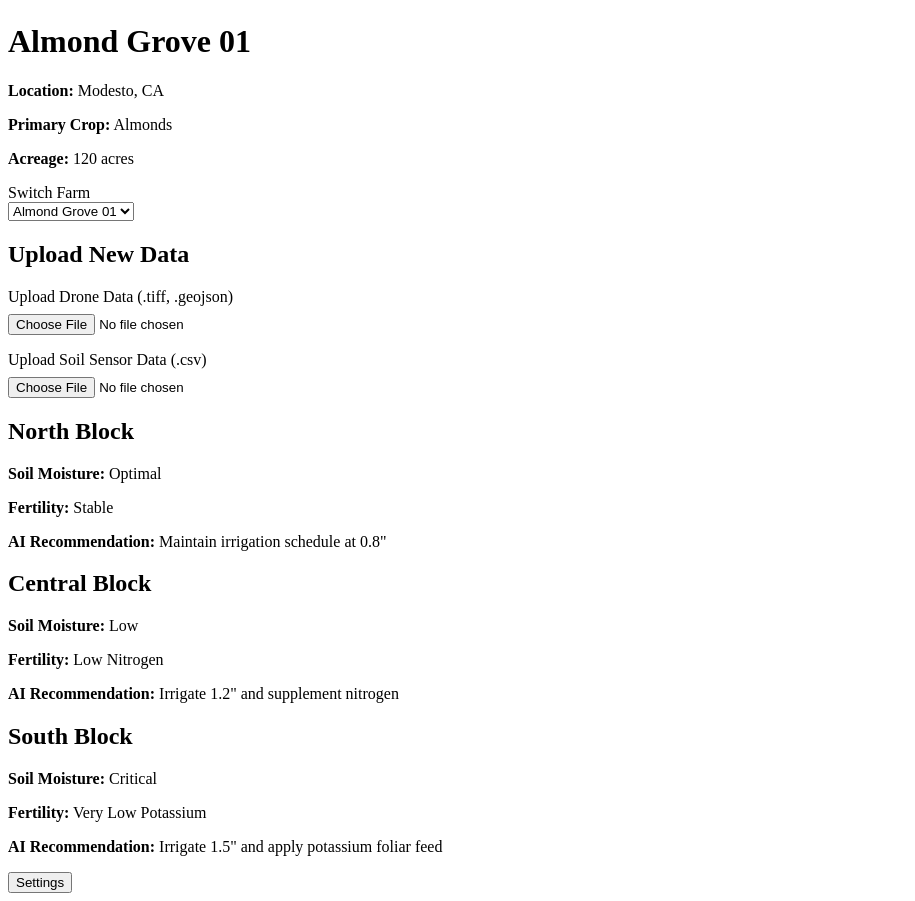
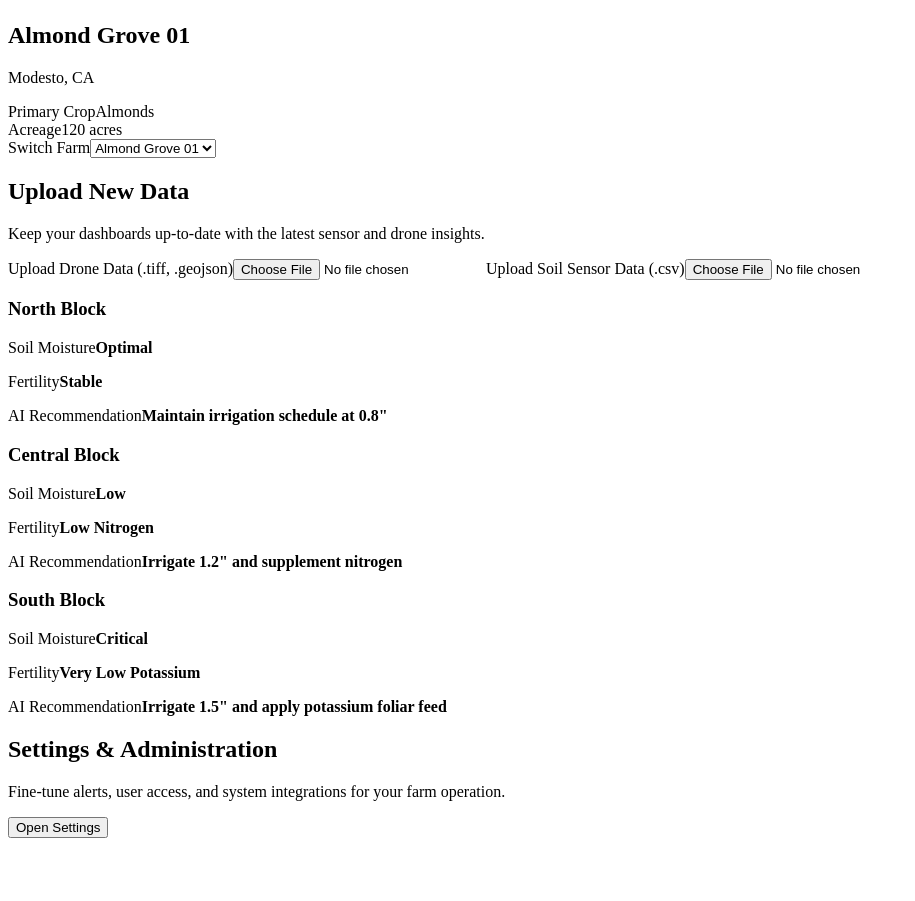
Before and after one commit to Brytonb16/HydraSense-2.0, a Next.js app: page /dashboard in a window 1280 px wide. Shown: the part 160-1061 px from the top of the page, without its empty margins (0-915 px from the left). After the commit the page ends 1006 px from the top, so only its background shows below. Built offline with nearby package versions, Linux system fonts and the light colour scheme.

Commit message:
Revamp dashboard layout styling

```diff
--- a/pages/dashboard.js
+++ b/pages/dashboard.js
@@ -112,54 +112,77 @@ export default function Dashboard() {
 
   if (!displayFarm) {
     return (
-      <div className="container">
+      <div className="container dashboard-page">
         <Head><title>Dashboard | HydraSense AI</title></Head>
         <div className="header"><img src="/logo.svg" alt="Logo" /></div>
-        <div className="card">
+        <main className="dashboard-content">
+          <section className="card primary-card">
             <h1>Farm Dashboard</h1>
             <p>Loading farm data...</p>
-        </div>
+          </section>
+        </main>
       </div>
     );
   }
 
   return (
-    <div className="container">
+    <div className="container dashboard-page">
       <Head><title>Dashboard | HydraSense AI</title></Head>
       <div className="header"><img src="/logo.svg" alt="Logo" /></div>
-      <div className="card">
+      <main className="dashboard-content">
+        <section className="card primary-card">
           <h1>{displayFarm.name}</h1>
-        <p><strong>Location:</strong> {displayFarm.location}</p>
-        <p><strong>Primary Crop:</strong> {displayFarm.crop}</p>
-        <p><strong>Acreage:</strong> {displayFarm.acreage} acres</p>
-        <label htmlFor="farm-select" style={{ marginTop: '1rem', display: 'block' }}>Switch Farm</label>
+          <p className="card-subtitle">{displayFarm.location}</p>
+          <div className="farm-highlights">
+            <div>
+              <span className="highlight-label">Primary Crop</span>
+              <span className="highlight-value">{displayFarm.crop}</span>
+            </div>
+            <div>
+              <span className="highlight-label">Acreage</span>
+              <span className="highlight-value">{displayFarm.acreage} acres</span>
+            </div>
+          </div>
+          <label htmlFor="farm-select" className="input-label">Switch Farm</label>
           <select id="farm-select" value={selectedFarmId} onChange={handleFarmChange}>
             {farmOptions.map((farm) => (
               <option key={farm.id} value={farm.id}>{farm.name}</option>
             ))}
           </select>
+        </section>
+
+        <section className="card upload-card">
+          <h2>Upload New Data</h2>
+          <p className="section-description">Keep your dashboards up-to-date with the latest sensor and drone insights.</p>
+          <label htmlFor="drone-upload" className="input-label">Upload Drone Data (.tiff, .geojson)</label>
+          <input id="drone-upload" type="file" accept=".tiff,.geojson" onChange={handleDroneFileUpload} />
+          <label htmlFor="soil-upload" className="input-label">Upload Soil Sensor Data (.csv)</label>
+          <input id="soil-upload" type="file" accept=".csv" onChange={handleSoilFileUpload} />
+          {soilUploadError && <p className="form-feedback error">{soilUploadError}</p>}
+          {soilUploadSuccess && <p className="form-feedback success">{soilUploadSuccess}</p>}
+        </section>
+
+        <section className="zones-grid">
+          {displayFarm.zones.map((zone) => (
+            <article className="card zone-card" key={zone.id}>
+              <h3>{zone.name}</h3>
+              <div className="zone-details">
+                <p><span>Soil Moisture</span><strong>{zone.moisture}</strong></p>
+                <p><span>Fertility</span><strong>{zone.fertility}</strong></p>
+                <p><span>AI Recommendation</span><strong>{zone.recommendation}</strong></p>
               </div>
+            </article>
+          ))}
+        </section>
 
-      <div className="card">
-        <h2>Upload New Data</h2>
-        <label htmlFor="drone-upload" style={{ display: 'block', marginBottom: '0.5rem' }}>Upload Drone Data (.tiff, .geojson)</label>
-        <input id="drone-upload" type="file" accept=".tiff,.geojson" onChange={handleDroneFileUpload} />
-        <label htmlFor="soil-upload" style={{ display: 'block', margin: '1rem 0 0.5rem' }}>Upload Soil Sensor Data (.csv)</label>
-        <input id="soil-upload" type="file" accept=".csv" onChange={handleSoilFileUpload} />
-        {soilUploadError && <p style={{ color: '#ff5b5b', marginTop: '0.75rem' }}>{soilUploadError}</p>}
-        {soilUploadSuccess && <p style={{ color: '#25a55f', marginTop: '0.75rem' }}>{soilUploadSuccess}</p>}
+        <section className="card actions-card">
+          <div className="actions-content">
+            <h2>Settings &amp; Administration</h2>
+            <p>Fine-tune alerts, user access, and system integrations for your farm operation.</p>
+            <Link href="/settings"><button>Open Settings</button></Link>
           </div>
-
-      {displayFarm.zones.map((zone) => (
-        <div className="card" key={zone.id}>
-          <h2>{zone.name}</h2>
-          <p><strong>Soil Moisture:</strong> {zone.moisture}</p>
-          <p><strong>Fertility:</strong> {zone.fertility}</p>
-          <p><strong>AI Recommendation:</strong> {zone.recommendation}</p>
-        </div>
-      ))}
-
-      <div className="card"><Link href="/settings"><button>Settings</button></Link></div>
+        </section>
+      </main>
     </div>
   );
 }
--- a/styles/globals.css
+++ b/styles/globals.css
@@ -1,41 +1,225 @@
 
 body {
   font-family: 'Segoe UI', sans-serif;
-  background: linear-gradient(to bottom right, #f0f9ff, #d0f0e0);
+  background: radial-gradient(circle at 20% 20%, #e5f7ff 0%, #f5fffb 40%, #d6f0ff 100%);
   margin: 0;
   padding: 0;
-  color: #003b46;
+  color: #0a3042;
+  min-height: 100vh;
 }
+
+.container {
+  width: 100%;
+  margin: 0 auto;
+  padding: 32px 24px 64px;
+  box-sizing: border-box;
+}
+
 .header {
-  background-color: #ffffffdd;
-  padding: 20px;
+  background: linear-gradient(135deg, rgba(0, 119, 182, 0.92), rgba(7, 190, 184, 0.9));
+  padding: 28px 20px;
   text-align: center;
-  box-shadow: 0 2px 8px rgba(0,0,0,0.1);
+  border-radius: 24px;
+  margin-bottom: 40px;
+  box-shadow: 0 12px 32px rgba(5, 84, 104, 0.25);
 }
+
 .header img {
-  width: 150px;
+  width: 170px;
+  filter: drop-shadow(0 6px 12px rgba(0,0,0,0.2));
 }
-.container {
-  max-width: 1000px;
-  margin: 40px auto;
-  padding: 20px;
+
+.dashboard-page {
+  display: flex;
+  flex-direction: column;
+  align-items: center;
+  gap: 32px;
 }
+
+.dashboard-content {
+  width: 100%;
+  max-width: 1100px;
+  display: flex;
+  flex-direction: column;
+  gap: 32px;
+}
+
 .card {
-  background: #ffffffcc;
+  background: rgba(255, 255, 255, 0.95);
+  border-radius: 20px;
+  padding: 28px 32px;
+  box-shadow: 0 16px 40px rgba(16, 71, 89, 0.12);
+  border: 1px solid rgba(39, 174, 186, 0.35);
+  transition: transform 0.2s ease, box-shadow 0.2s ease;
+}
+
+.card:hover {
+  transform: translateY(-4px);
+  box-shadow: 0 20px 50px rgba(16, 71, 89, 0.16);
+}
+
+.card h1,
+.card h2,
+.card h3 {
+  margin-top: 0;
+  color: #063d4d;
+}
+
+.card-subtitle {
+  margin: 8px 0 24px;
+  color: #0d7a88;
+  font-weight: 600;
+  letter-spacing: 0.5px;
+  text-transform: uppercase;
+}
+
+.primary-card {
+  background: linear-gradient(135deg, rgba(255, 255, 255, 0.95), rgba(214, 245, 255, 0.9));
+}
+
+.farm-highlights {
+  display: grid;
+  grid-template-columns: repeat(auto-fit, minmax(160px, 1fr));
+  gap: 20px;
+  margin-bottom: 24px;
+}
+
+.highlight-label {
+  display: block;
+  color: #0f5e6f;
+  font-size: 0.85rem;
+  text-transform: uppercase;
+  letter-spacing: 0.08em;
+  margin-bottom: 6px;
+}
+
+.highlight-value {
+  font-size: 1.1rem;
+  font-weight: 600;
+  color: #023a4a;
+}
+
+.input-label {
+  display: block;
+  font-weight: 600;
+  margin: 18px 0 8px;
+  color: #0d5664;
+}
+
+select,
+input[type="file"] {
+  width: 100%;
+  padding: 12px 14px;
   border-radius: 12px;
-  padding: 24px;
-  margin-bottom: 24px;
-  box-shadow: 0 4px 16px rgba(0,0,0,0.06);
+  border: 1px solid rgba(6, 61, 77, 0.15);
+  font-size: 1rem;
+  box-sizing: border-box;
+  background: rgba(255, 255, 255, 0.85);
+  transition: border-color 0.2s ease, box-shadow 0.2s ease;
 }
+
+select:focus,
+input[type="file"]:focus {
+  outline: none;
+  border-color: rgba(0, 119, 182, 0.8);
+  box-shadow: 0 0 0 3px rgba(0, 119, 182, 0.2);
+}
+
+.upload-card {
+  background: linear-gradient(135deg, rgba(255, 255, 255, 0.95), rgba(226, 249, 242, 0.95));
+}
+
+.section-description {
+  margin-top: -8px;
+  margin-bottom: 16px;
+  color: #0a4d5a;
+}
+
+.form-feedback {
+  margin-top: 14px;
+  font-weight: 600;
+}
+
+.form-feedback.error {
+  color: #d64550;
+}
+
+.form-feedback.success {
+  color: #0f9d58;
+}
+
+.zones-grid {
+  display: grid;
+  grid-template-columns: repeat(auto-fit, minmax(260px, 1fr));
+  gap: 24px;
+}
+
+.zone-card {
+  border: 1px solid rgba(0, 149, 135, 0.45);
+  background: rgba(255, 255, 255, 0.98);
+}
+
+.zone-card h3 {
+  font-size: 1.25rem;
+  margin-bottom: 18px;
+}
+
+.zone-details p {
+  display: flex;
+  justify-content: space-between;
+  align-items: baseline;
+  margin: 10px 0;
+  color: #0d4755;
+}
+
+.zone-details span {
+  font-weight: 500;
+  color: #0a5466;
+}
+
+.zone-details strong {
+  color: #06706f;
+}
+
+.actions-card {
+  background: linear-gradient(135deg, rgba(255, 255, 255, 0.95), rgba(209, 237, 255, 0.95));
+}
+
+.actions-content {
+  display: flex;
+  flex-direction: column;
+  gap: 12px;
+  align-items: flex-start;
+}
+
 button {
-  background-color: #0077b6;
-  color: white;
-  padding: 10px 20px;
+  background: linear-gradient(135deg, #0077b6, #00a4a6);
+  color: #ffffff;
+  padding: 12px 26px;
   border: none;
-  font-weight: bold;
-  border-radius: 6px;
+  font-weight: 600;
+  border-radius: 999px;
   cursor: pointer;
+  letter-spacing: 0.03em;
+  box-shadow: 0 12px 24px rgba(0, 119, 182, 0.25);
+  transition: transform 0.2s ease, box-shadow 0.2s ease;
 }
+
 button:hover {
-  background-color: #005f86;
+  transform: translateY(-2px);
+  box-shadow: 0 16px 30px rgba(0, 119, 182, 0.35);
 }
+
+@media (max-width: 768px) {
+  .header {
+    padding: 20px 16px;
+  }
+
+  .card {
+    padding: 24px 22px;
+  }
+
+  .farm-highlights {
+    grid-template-columns: 1fr;
+  }
+}
```
Lines whose indentation alone changed are shown as unchanged.
